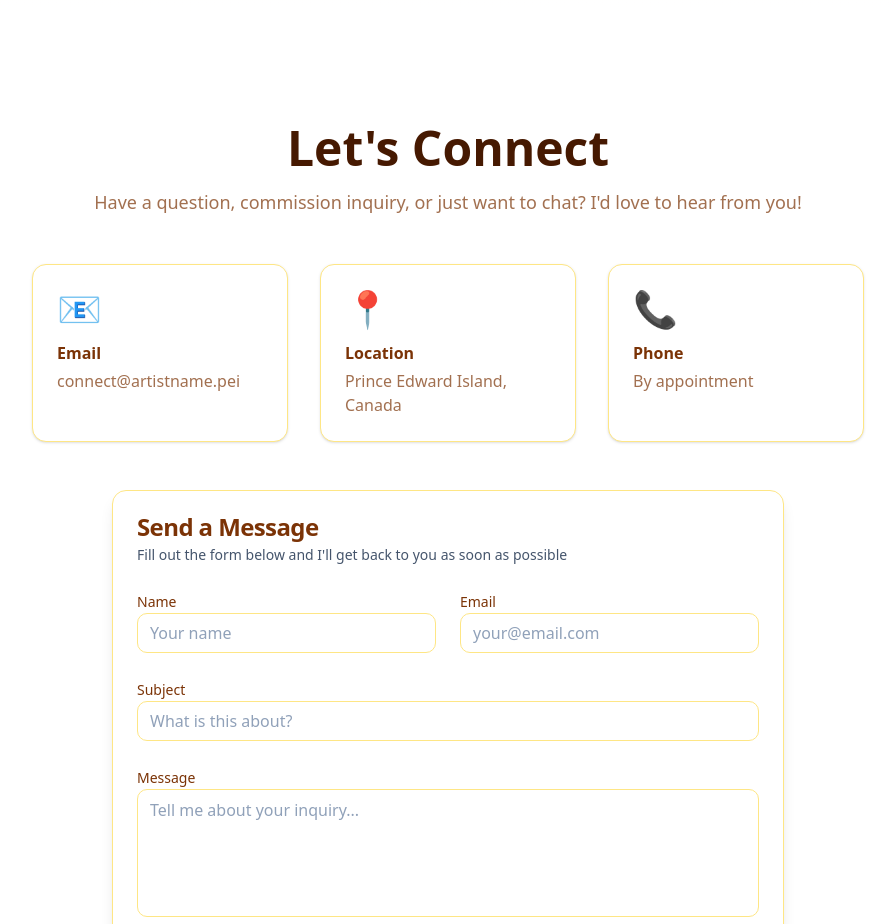
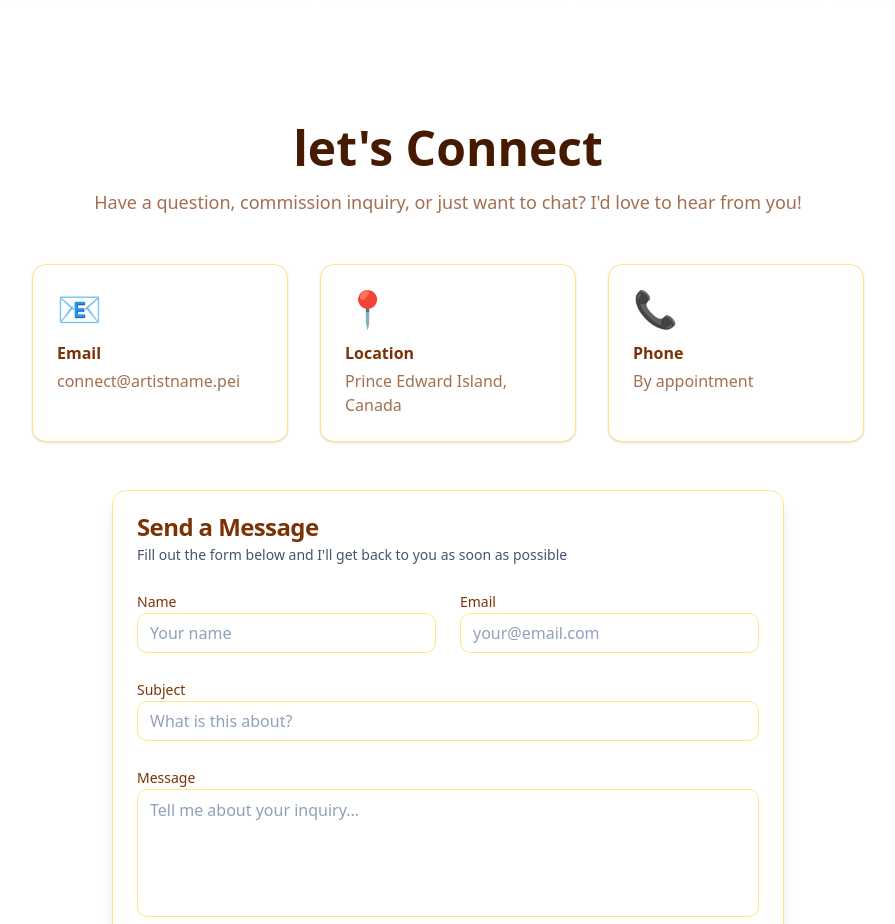
Before and after one commit to kyle-hensman/my-art-blog, a Next.js app: page / in a window 1280 px wide. Shown: the part 2880-3804 px from the top of the page, without its empty margins (192-1087 px from the left). Built offline with nearby package versions, Linux system fonts and the light colour scheme.

Commit message:
fix: resolve linting error

```diff
--- a/components/contact.tsx
+++ b/components/contact.tsx
@@ -58,10 +58,10 @@ export default function Contact() {
       <div className="max-w-4xl mx-auto px-4 sm:px-6 lg:px-8">
         <div className="text-center mb-12">
           <h2 className="text-4xl md:text-5xl font-bold text-amber-950 dark:text-amber-50 mb-4">
-            Let's Connect
+            let&apos;s Connect
           </h2>
           <p className="text-lg text-amber-900/70 dark:text-amber-100/70">
-            Have a question, commission inquiry, or just want to chat? I'd love to hear from you!
+            Have a question, commission inquiry, or just want to chat? I&apos;d love to hear from you!
           </p>
         </div>
 
@@ -98,7 +98,7 @@ export default function Contact() {
         <Card className="max-w-2xl mx-auto shadow-lg">
           <CardHeader>
             <CardTitle>Send a Message</CardTitle>
-            <CardDescription>Fill out the form below and I'll get back to you as soon as possible</CardDescription>
+            <CardDescription>Fill out the form below and I&apos;ll get back to you as soon as possible</CardDescription>
           </CardHeader>
           <CardContent>
             {submitted && (
```
